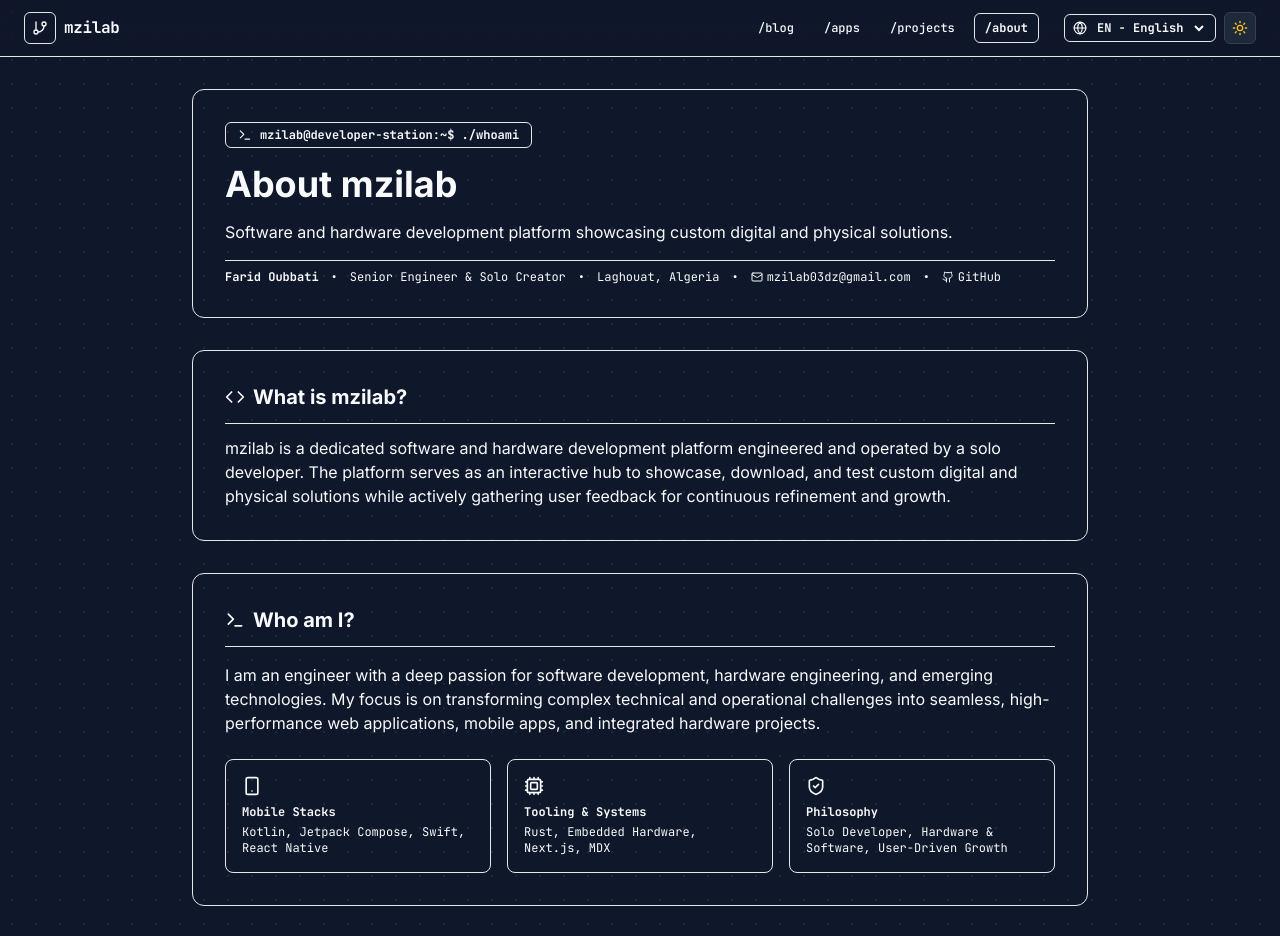
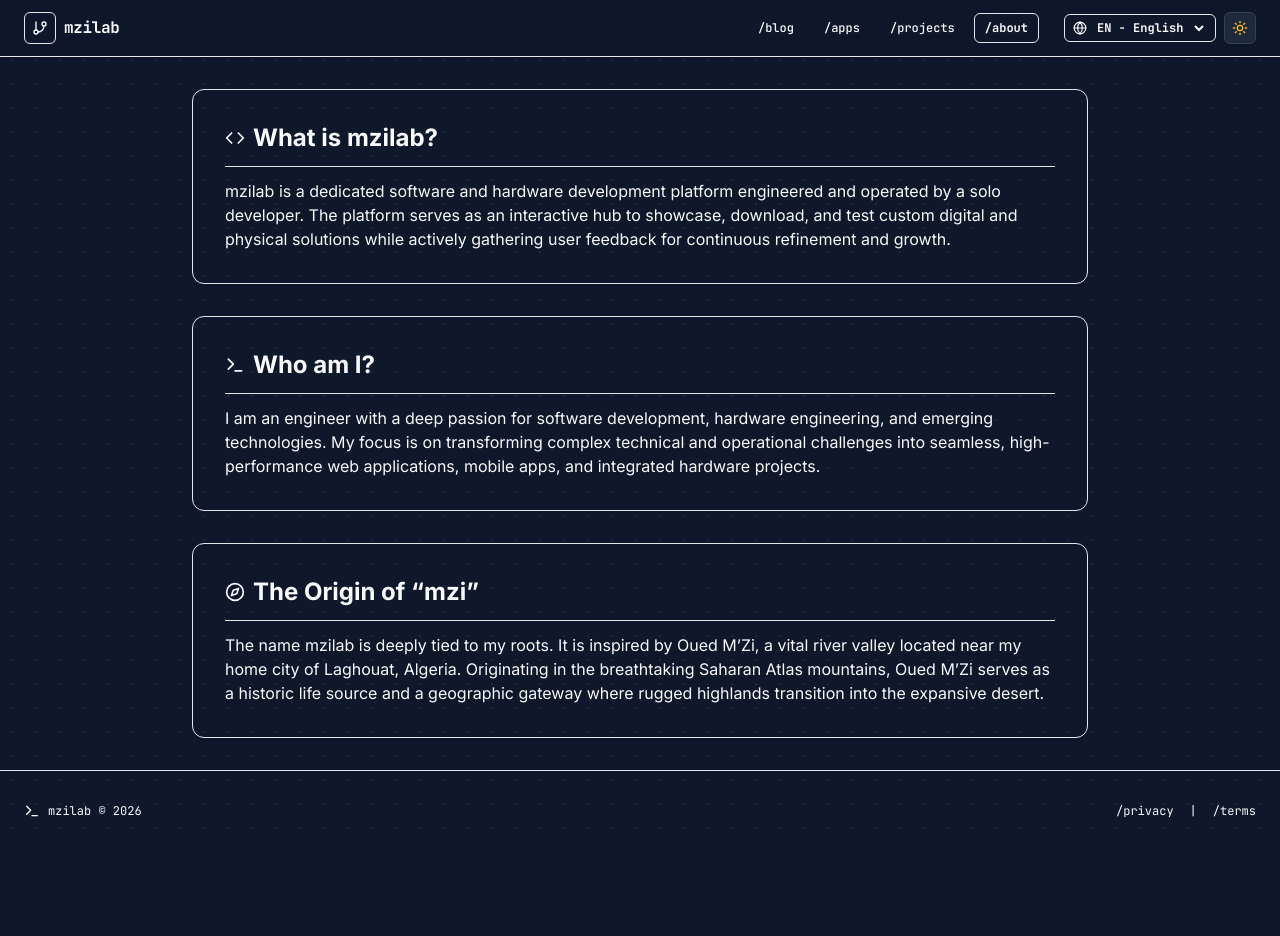
Before and after one commit to faroub/DevWebsite, a Next.js app: page /about in a window 1280 px wide. Shown: the top 936 px of the page. After the commit the page ends 851 px from the top, so only its background shows below. Built offline with nearby package versions, Linux system fonts and the light colour scheme.

Commit message:
feat: simplify About page by removing unused imports and redundant sections

```diff
--- a/app/about/page.tsx
+++ b/app/about/page.tsx
@@ -1,5 +1,4 @@
-import { Terminal, Code, Cpu, Smartphone, ShieldCheck, Mail, Github, Compass } from 'lucide-react';
-import { getAboutData } from '@/lib/about';
+import { Terminal, Code, Compass } from 'lucide-react';
 import type { Metadata } from 'next';
 
 export const metadata: Metadata = {
@@ -8,55 +7,11 @@ export const metadata: Metadata = {
 };
 
 export default function AboutPage() {
-  const { frontmatter } = getAboutData();
-
   return (
     <div className="max-w-4xl mx-auto space-y-8 font-sans">
-      {/* Header Banner */}
-      <section className="rounded-xl border border-divider bg-surface p-6 sm:p-8 space-y-4 shadow-sm">
-        <div className="inline-flex items-center gap-2 rounded-md border border-divider bg-canvas px-3 py-1 font-mono text-xs text-accent-primary font-bold">
-          <Terminal className="h-3.5 w-3.5" />
-          <span>mzilab@developer-station:~$ ./whoami</span>
-        </div>
-
-        <h1 className="text-2xl sm:text-4xl font-extrabold text-text-primary">
-          About <span className="text-accent-primary">mzilab</span>
-        </h1>
-
-        <p className="text-sm sm:text-base text-text-secondary leading-relaxed font-sans">
-          {frontmatter.tagline}
-        </p>
-
-        <div className="flex flex-wrap items-center gap-3 pt-2 font-mono text-xs text-text-secondary border-t border-divider">
-          <span className="font-bold text-text-primary">{frontmatter.author}</span>
-          <span className="text-divider">•</span>
-          <span>{frontmatter.role}</span>
-          <span className="text-divider">•</span>
-          <span>{frontmatter.location}</span>
-          {frontmatter.email && (
-            <>
-              <span className="text-divider">•</span>
-              <a href={`mailto:${frontmatter.email}`} className="text-accent-primary hover:underline flex items-center gap-1">
-                <Mail className="h-3 w-3" />
-                <span>{frontmatter.email}</span>
-              </a>
-            </>
-          )}
-          {frontmatter.githubUrl && (
-            <>
-              <span className="text-divider">•</span>
-              <a href={frontmatter.githubUrl} target="_blank" rel="noopener noreferrer" className="text-text-primary hover:text-accent-primary flex items-center gap-1">
-                <Github className="h-3 w-3" />
-                <span>GitHub</span>
-              </a>
-            </>
-          )}
-        </div>
-      </section>
-
       {/* Section 1: What is mzilab? */}
       <section className="rounded-xl border border-divider bg-surface p-6 sm:p-8 space-y-3 shadow-sm">
-        <h2 className="text-xl font-bold text-text-primary border-b border-divider pb-3 flex items-center gap-2">
+        <h2 className="text-xl sm:text-2xl font-bold text-text-primary border-b border-divider pb-3 flex items-center gap-2">
           <Code className="h-5 w-5 text-accent-primary" />
           <span>What is mzilab?</span>
         </h2>
@@ -66,37 +21,19 @@ export default function AboutPage() {
       </section>
 
       {/* Section 2: Who am I? */}
-      <section className="rounded-xl border border-divider bg-surface p-6 sm:p-8 space-y-4 shadow-sm">
-        <h2 className="text-xl font-bold text-text-primary border-b border-divider pb-3 flex items-center gap-2">
+      <section className="rounded-xl border border-divider bg-surface p-6 sm:p-8 space-y-3 shadow-sm">
+        <h2 className="text-xl sm:text-2xl font-bold text-text-primary border-b border-divider pb-3 flex items-center gap-2">
           <Terminal className="h-5 w-5 text-accent-primary" />
           <span>Who am I?</span>
         </h2>
         <p className="text-sm sm:text-base text-text-secondary leading-relaxed font-sans">
           I am an engineer with a deep passion for software development, hardware engineering, and emerging technologies. My focus is on transforming complex technical and operational challenges into seamless, high-performance web applications, mobile apps, and integrated hardware projects.
         </p>
-
-        <div className="grid grid-cols-1 sm:grid-cols-3 gap-4 pt-2 font-mono text-xs">
-          <div className="rounded-lg border border-divider bg-canvas p-4 space-y-1">
-            <Smartphone className="h-5 w-5 text-accent-primary mb-2" />
-            <div className="font-bold text-text-primary">Mobile Stacks</div>
-            <div className="text-text-secondary">{frontmatter.skillsMobile}</div>
-          </div>
-          <div className="rounded-lg border border-divider bg-canvas p-4 space-y-1">
-            <Cpu className="h-5 w-5 text-accent-success mb-2" />
-            <div className="font-bold text-text-primary">Tooling & Systems</div>
-            <div className="text-text-secondary">{frontmatter.skillsSystems}</div>
-          </div>
-          <div className="rounded-lg border border-divider bg-canvas p-4 space-y-1">
-            <ShieldCheck className="h-5 w-5 text-accent-primary mb-2" />
-            <div className="font-bold text-text-primary">Philosophy</div>
-            <div className="text-text-secondary">{frontmatter.philosophy}</div>
-          </div>
-        </div>
       </section>
 
       {/* Section 3: The Origin of "mzi" */}
       <section className="rounded-xl border border-divider bg-surface p-6 sm:p-8 space-y-3 shadow-sm">
-        <h2 className="text-xl font-bold text-text-primary border-b border-divider pb-3 flex items-center gap-2">
+        <h2 className="text-xl sm:text-2xl font-bold text-text-primary border-b border-divider pb-3 flex items-center gap-2">
           <Compass className="h-5 w-5 text-accent-primary" />
           <span>The Origin of &ldquo;mzi&rdquo;</span>
         </h2>
```
